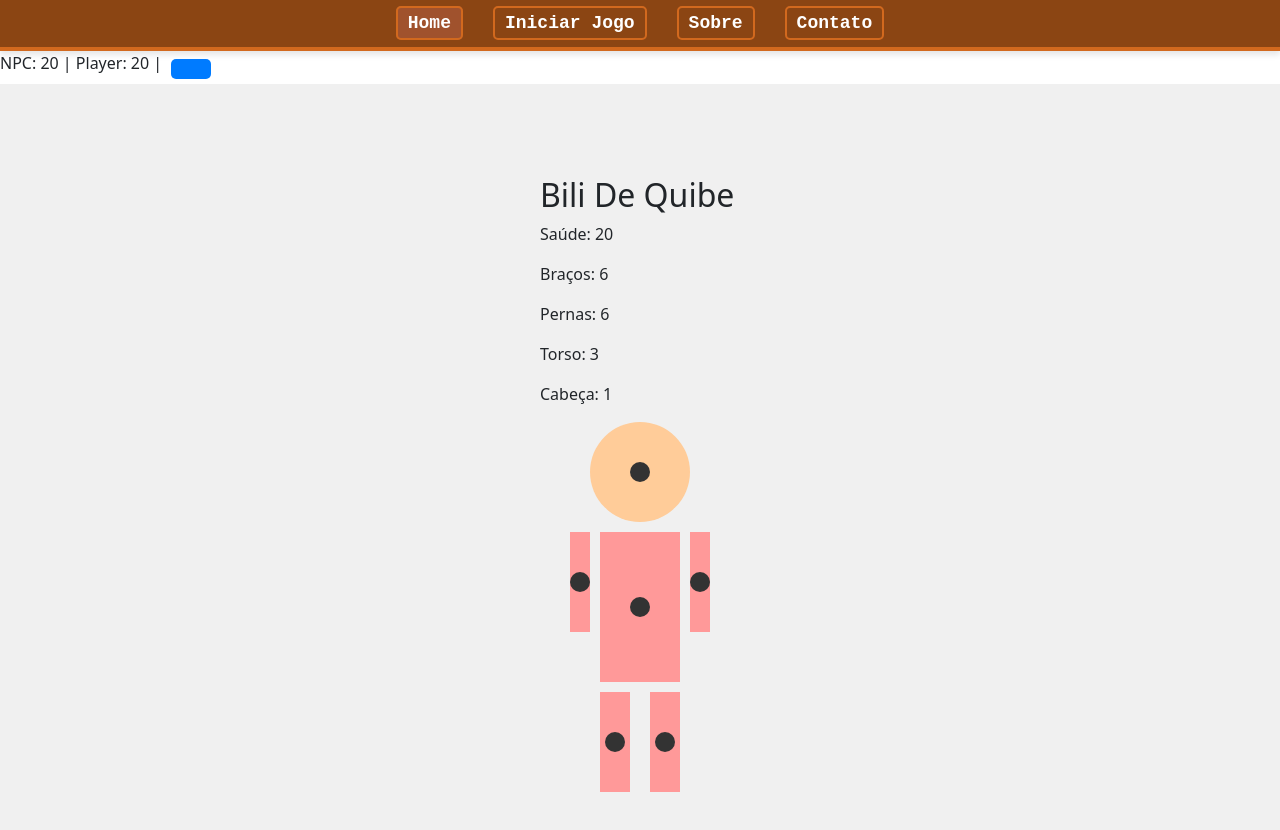
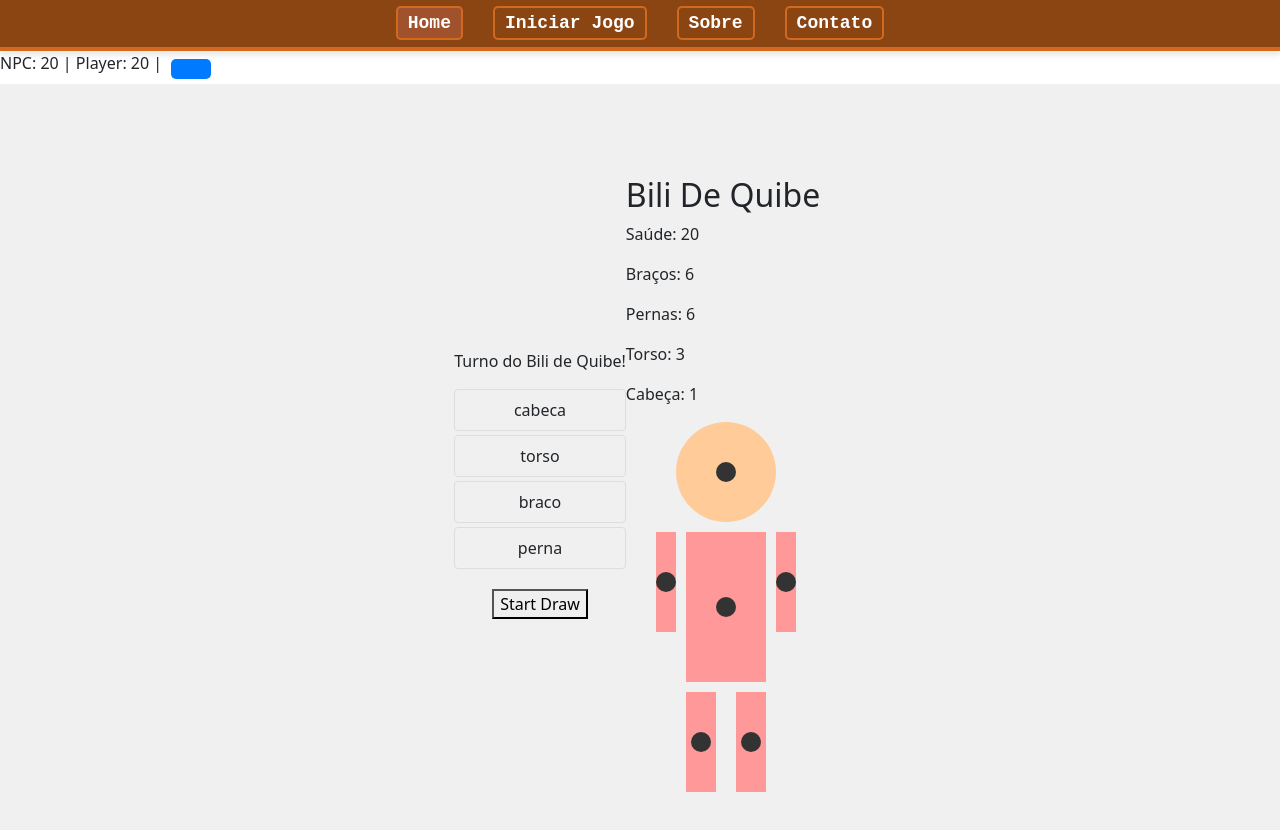
Before and after one commit to LuizHeSilva/jogo-duelo, an Angular app: page /game in a window 1280 px wide. Shown: the top 830 px of the page. Built offline with nearby package versions, Linux system fonts and the light colour scheme.

Commit message:
modo sorteio
- Removido a roleta, e feito um sorteio de uma lista.

```diff
--- a/src/app/game/game.component.html
+++ b/src/app/game/game.component.html
@@ -1,8 +1,8 @@
 NPC: {{npc.vida}} | Player: {{player.vida}} | <button (click)="mudarTurno()"></button>
 <div class="body">
-  <div *ngIf="!this._danoStorage.turno">
+<!--  <div *ngIf="!this._danoStorage.turno">-->
     <player [player]="player" (attackEmit)="efetuarAtaque(player)"></player>
-  </div>
+<!--  </div>-->
 
   <div *ngIf="this._danoStorage.turno">
     <npc [npc]="npc"></npc>
--- a/src/app/roulette/roulette.component.html
+++ b/src/app/roulette/roulette.component.html
@@ -1,11 +1,10 @@
-<div class="roulette-container">
-<div class="roulette">
-    <div class="sector" *ngFor="let sector of sectors; let i = index" [style.transform]="'rotate(' + (i * sectorAngle) + 'deg)'">
-    <div class="sector-inner">
-        {{ sector }}
-    </div>
-    </div>
+<!-- draw.component.html -->
+<div class="draw-container">
+  <ul class="draw-list">
+    <li *ngFor="let item of items" [ngClass]="{'selected': item === selectedItem}">
+      {{ item }}
+    </li>
+  </ul>
+  <button (click)="startDraw()">Start Draw</button>
+  <div class="result" *ngIf="selectedItem">{{ selectedItem }}</div>
 </div>
-<!-- <button (click)="girar()">Girar</button> -->
-<p *ngIf="result">Ele irá atacar: {{ result }}</p>
-</div>
--- a/src/app/roulette/roulette.component.scss
+++ b/src/app/roulette/roulette.component.scss
@@ -1,36 +1,31 @@
-.roulette-container {
-    display: flex;
-    flex-direction: column;
-    align-items: center;
-  }
+/* draw.component.css */
+.draw-container {
+  max-width: 400px;
+  margin: 0 auto;
+  text-align: center;
+}
 
-  .roulette {
-    position: relative;
-    width: 300px;
-    height: 300px;
-    border-radius: 50%;
-    border: 5px solid #333;
-    overflow: hidden;
-    margin-bottom: 20px;
-  }
+.draw-list {
+  list-style-type: none;
+  padding: 0;
+  margin-bottom: 20px;
+}
 
-  .sector {
-    position: absolute;
-    width: 50%;
-    height: 50%;
-    background-color: #f0f0f0;
-    transform-origin: 100% 100%;
-    clip-path: polygon(0 0, 100% 0, 100% 100%, 0 100%);
-  }
+.draw-list li {
+  padding: 8px;
+  border: 1px solid #ddd;
+  margin: 4px 0;
+  border-radius: 4px;
+  transition: background-color 0.3s;
+}
 
-  .sector-inner {
-    display: flex;
-    align-items: center;
-    justify-content: center;
-    height: 100%;
-    width: 50%;
-    text-align: center;
-    font-size: 14px;
-    color: #333;
-    transform: rotate(90deg);
-  }
+.draw-list li.selected {
+  background-color: #1890ff;
+  color: white;
+}
+
+.result {
+  font-size: 24px;
+  font-weight: bold;
+  color: #1890ff;
+}
--- a/src/app/roulette/roulette.component.ts
+++ b/src/app/roulette/roulette.component.ts
@@ -1,49 +1,37 @@
-import { Component, EventEmitter, OnInit, Output } from '@angular/core';
-import { DanoStorageComponent } from '../storage/dano-storage.component';
+import {Component, EventEmitter, OnDestroy, OnInit, Output} from '@angular/core';
+import {Subscription, timer} from 'rxjs';
+import {takeWhile} from 'rxjs/operators';
 
 @Component({
   selector: 'roulette',
   templateUrl: './roulette.component.html',
   styleUrls: ['./roulette.component.scss']
 })
-export class RouletteComponent implements OnInit{
+export class RouletteComponent implements OnInit, OnDestroy {
 
   @Output() roletaParou: EventEmitter<boolean> = new EventEmitter();
 
-  public result: string = '';
-  public sectors: string[] = ['cabeca', 'torso', 'braco', 'perna'];
-  // public sectors: string[] = ['Cabeça', 'Torso', 'Braço Direito', 'Braço Esquerdo', 'Perna Direita', 'Perna Esquerda'];
-  public sectorAngle: number = 360 / this.sectors.length;
+  items: string[] = ['cabeca', 'torso', 'braco', 'perna'];
+  selectedItem: string | null = null;
+  private drawSubscription: Subscription | null = null;
 
-  constructor(private _storage: DanoStorageComponent){}
+  ngOnInit() {}
 
-  ngOnInit(): void {
-    setTimeout(() => {
-      this.girar();
-    }, 1000);
+  startDraw() {
+    let index = 0;
+    this.selectedItem = null;
+    if (this.drawSubscription) {
+      this.drawSubscription.unsubscribe();
+    }
+    this.drawSubscription = timer(0, 100).pipe(takeWhile(() => index < this.items.length * 10)).subscribe(() => {
+      this.selectedItem = this.items[index % this.items.length];
+      index++;
+    });
   }
 
-  public girar(): void {
-    // Gira a roleta entre 1000ms a 3000ms
-    const spinDuration = Math.floor(Math.random() * (3000 - 1000 + 1)) + 1000;
-    const randomIndex = Math.floor(Math.random() * this.sectors.length);
-    const rotationDegree = 360 * 5 + randomIndex * this.sectorAngle; // 5 voltas para garantir um giro completo
-
-    const rouletteElement = document.querySelector('.roulette') as HTMLElement;
-    if (rouletteElement) {
-      rouletteElement.style.transition = `transform ${spinDuration}ms ease-out`;
-      rouletteElement.style.transform = `rotate(${rotationDegree}deg)`;
-
-      // Espera o tempo de animação terminar e então define o resultado
-      setTimeout(() => {
-        this.result = this.sectors[randomIndex];
-        rouletteElement.style.transition = 'none';
-        rouletteElement.style.transform = `rotate(${randomIndex * this.sectorAngle}deg)`;
-
-
-        this._storage.setParteCorpo(this.result);
-        this.roletaParou.emit(true);
-      }, spinDuration);
+  ngOnDestroy() {
+    if (this.drawSubscription) {
+      this.drawSubscription.unsubscribe();
     }
   }
 
```
Also changed, not shown: src/app/roulette/roulette.module.ts (line endings or trailing spaces).
